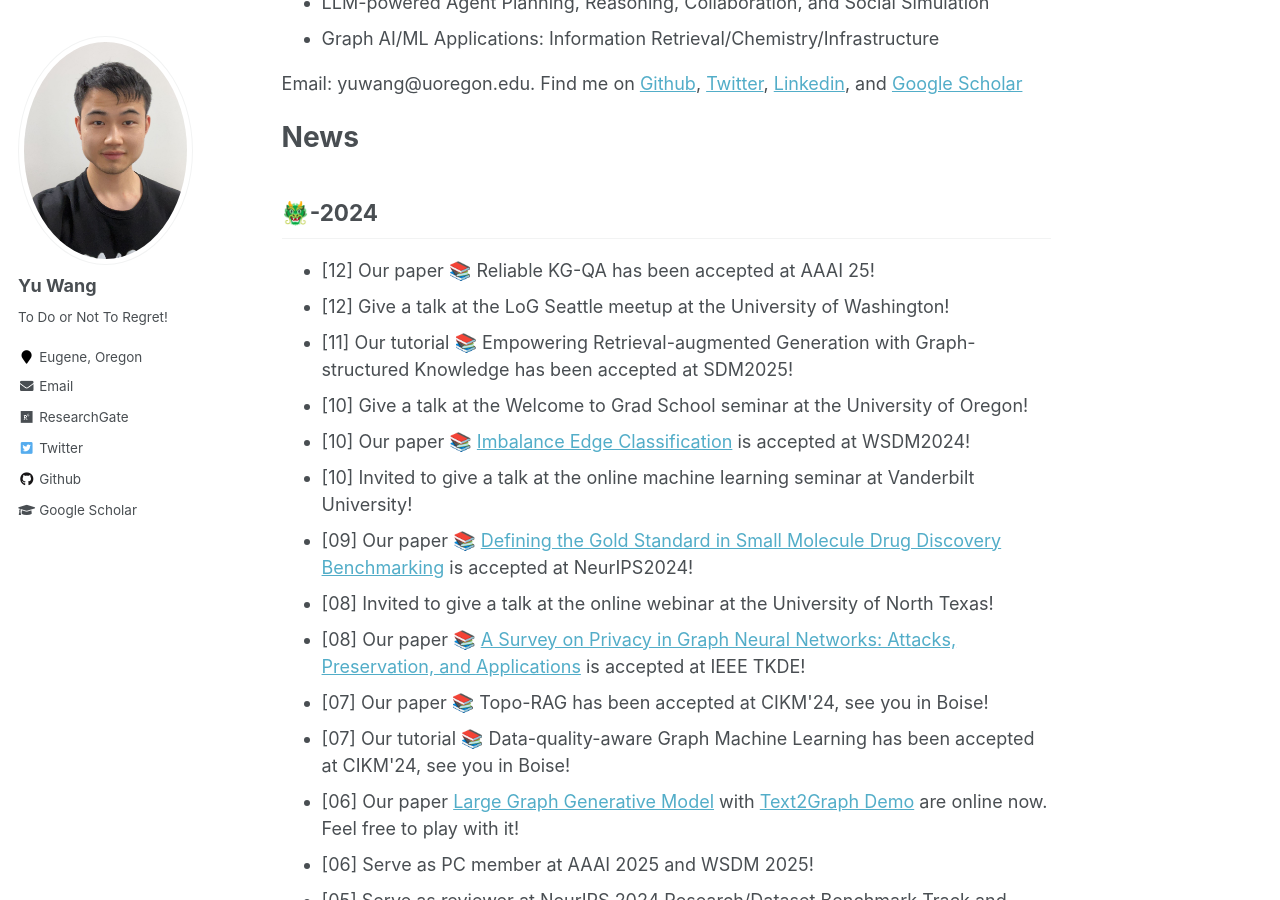
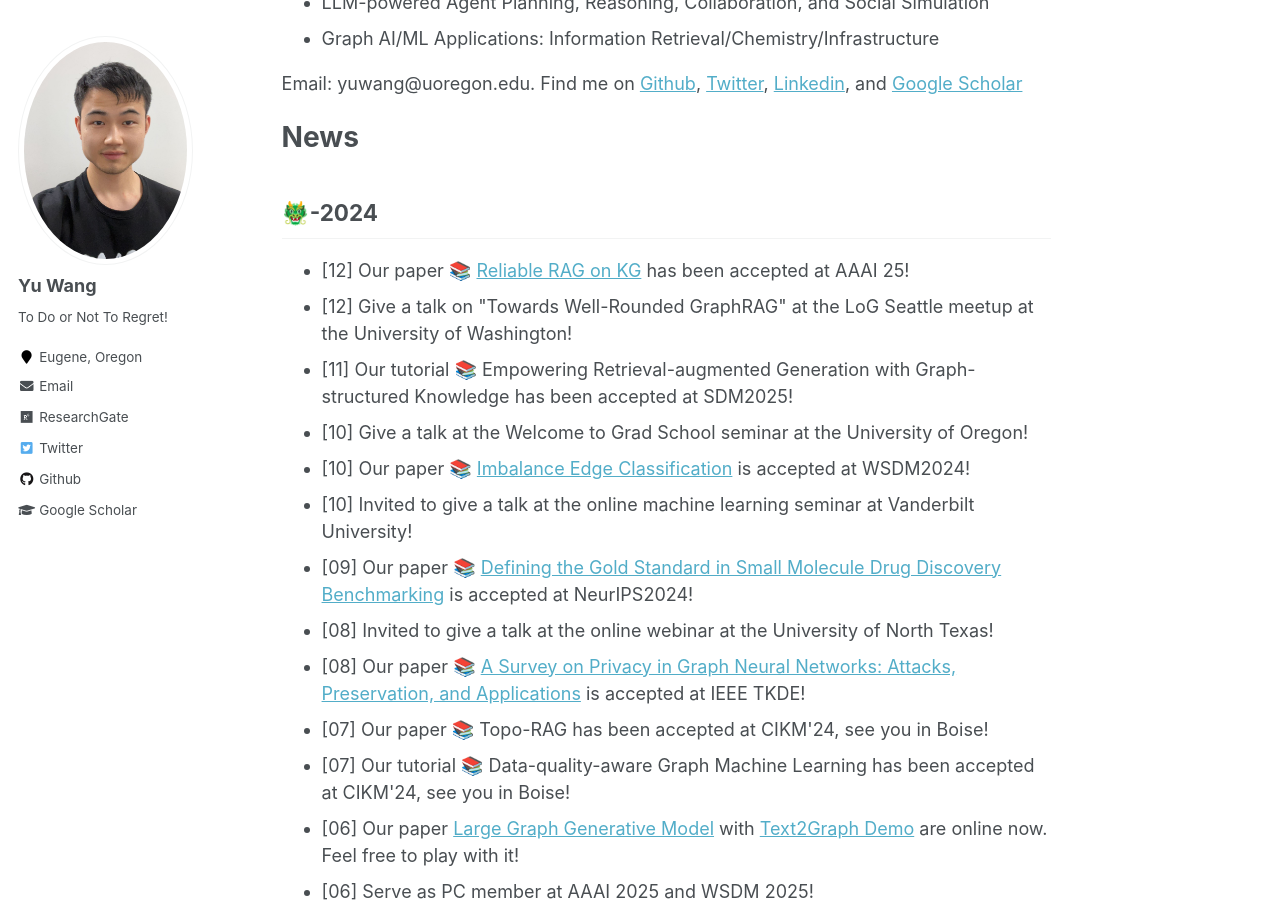
Before and after one commit to yuwang0103/yuwang0103.github.io, a Jekyll site: the page built from _pages/about.md, in a window 1280 px wide and 900 px high, scrolled down 680 px. Built offline with Jekyll 4.4.1, drawn with Linux system fonts in a browser that asks for light colours.

Commit message:
Update about.md

```diff
--- a/_pages/about.md
+++ b/_pages/about.md
@@ -32,8 +32,8 @@ News
 🐲-2024
 -----
 <ul>
-<li>[12] Our paper 📚 Reliable KG-QA has been accepted at AAAI 25!</li>
-<li>[12] Give a talk at the LoG Seattle meetup at the University of Washington!</li>
+<li>[12] Our paper 📚 <a href='https://arxiv.org/abs/2410.08985'>Reliable RAG on KG</a> has been accepted at AAAI 25!</li>
+<li>[12] Give a talk on "Towards Well-Rounded GraphRAG" at the LoG Seattle meetup at the University of Washington!</li>
 <li>[11] Our tutorial 📚 Empowering Retrieval-augmented Generation with Graph-structured Knowledge has been accepted at SDM2025!</li>
 <li>[10] Give a talk at the Welcome to Grad School seminar at the University of Oregon!</li>
 <li>[10] Our paper 📚 <a href='https://arxiv.org/html/2406.11685v1'>Imbalance Edge Classification</a> is accepted at WSDM2024!</li>
```
